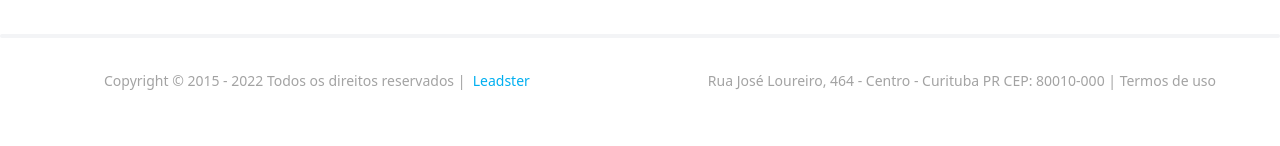
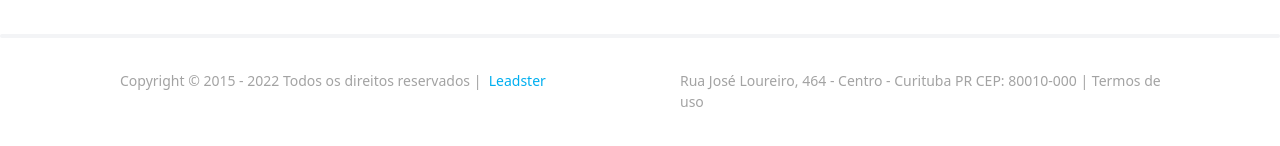
Before and after one commit to Dias-D/NextJS, a Next.js app: page /components/Footer in a window 1280 px wide. Shown: the part 602-748 px from the top of the page. Built offline with nearby package versions, Linux system fonts and the light colour scheme.

Commit message:
adjust padding in footer

```diff
--- a/src/pages/components/Footer.jsx
+++ b/src/pages/components/Footer.jsx
@@ -55,12 +55,12 @@ function Footer() {
             <hr className="w-full h-1 bg-gray-100 border-0 rounded mt-20 dark:bg-gray-700" />
             <div className="max-w-6xl m-auto">
                 <div className="flex flex-row py-8">
-                    <div className="flex flex-row w-6/12 px-10">
+                    <div className="flex flex-row w-6/12 px-14">
                         <span className="text-sm text-neutral-400">
                             Copyright &copy; 2015 - 2022 Todos os direitos reservados |</span>
                         <span className="customFooterBlue text-sm text-neutral-400">&nbsp; Leadster</span>
                     </div>
-                    <div className="flex justify-end w-6/12">
+                    <div className="flex justify-end w-6/12 px-10">
                         <span className="text-sm text-neutral-400">
                             Rua José Loureiro, 464 - Centro - Curituba PR CEP: 80010-000 | Termos de uso
                         </span>
```
